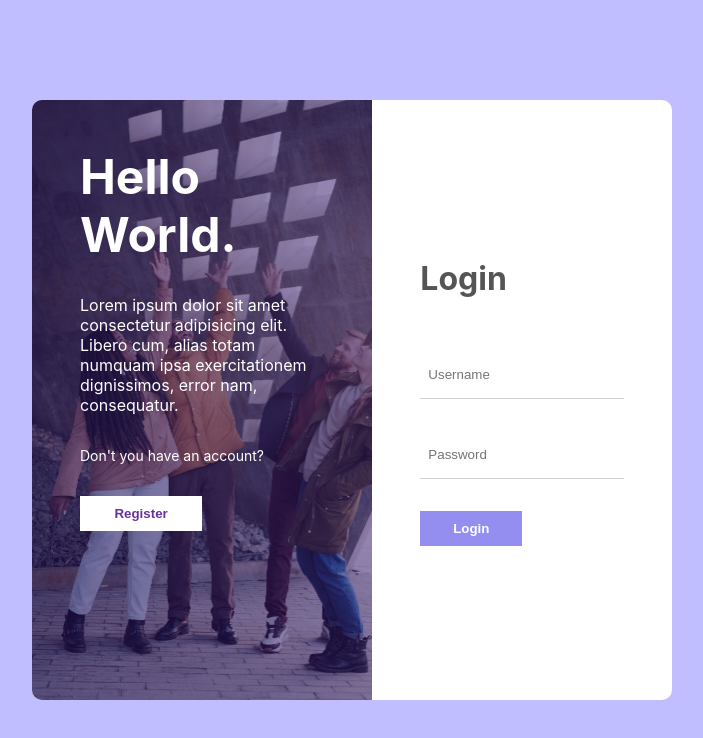
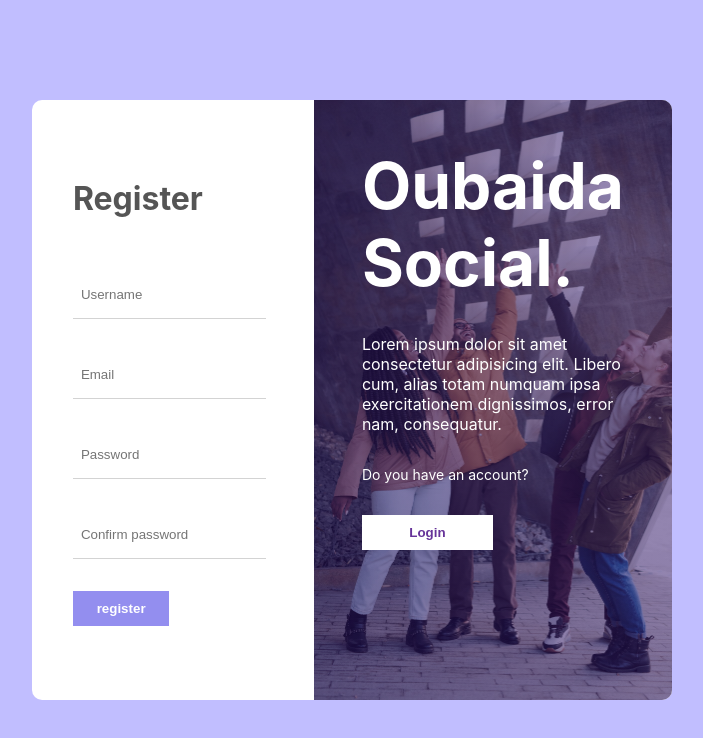
Before and after one commit to OubaidaAkilan/Social-Media-App, a React (Create React App) app in the folder Frontend/: page / in a window 1280 px wide. Shown: the top 738 px of the page, without its empty margins (288-991 px from the left). Built offline with nearby package versions, Linux system fonts and the light colour scheme.

Commit message:
Finish the register component and its style

```diff
--- a/Frontend/src/App.jsx
+++ b/Frontend/src/App.jsx
@@ -1,12 +1,14 @@
-import React from 'react'
-import Login from './pages/login/Login'
+import React from 'react';
+import Login from './pages/login/Login';
+import Register from './pages/register/Register';
 
 function App() {
   return (
     <section className='social__app'>
-        <Login/>
+      {/* <Login/> */}
+      <Register />
     </section>
-  )
+  );
 }
 
-export default App
+export default App;
--- /dev/null
+++ b/Frontend/src/pages/register/Register.jsx
@@ -0,0 +1,33 @@
+import './register.scss';
+
+const Register = () => {
+  return (
+    <section className='social__register'>
+      <div className='card'>
+        <div className='left'>
+          <h1>Oubaida Social.</h1>
+          <p>
+            Lorem ipsum dolor sit amet consectetur adipisicing elit. Libero cum,
+            alias totam numquam ipsa exercitationem dignissimos, error nam,
+            consequatur.
+          </p>
+          <span>Do you have an account?</span>
+          <button>Login</button>
+        </div>
+        <div className='right'>
+          <h1>Register</h1>
+          <form>
+            <input type='text' placeholder='Username' />
+            <input type='text' placeholder='Email' />
+            <input type='password' placeholder='Password' />
+            <input type='password' placeholder='Confirm password' />
+
+            <button>register</button>
+          </form>
+        </div>
+      </div>
+    </section>
+  );
+};
+
+export default Register;
--- /dev/null
+++ b/Frontend/src/pages/register/register.scss
@@ -0,0 +1,82 @@
+.social__register {
+  height: 100vh;
+  background-color: rgb(193, 190, 255);
+  display: flex;
+  justify-content: center;
+  align-items: center;
+  .card {
+    width: 50%;
+    display: flex;
+    flex-direction: row-reverse;
+    background-color: white;
+    border-radius: 10px;
+    overflow: hidden;
+    min-height: 600px;
+
+    .left {
+      flex: 1;
+      display: flex;
+      flex-direction: column;
+      gap: 2rem;
+      color: white;
+      padding: 3rem;
+      background-image: linear-gradient(
+          rgba(39, 11, 96, 0.5),
+          rgba(39, 11, 96, 0.5)
+        ),
+        url('../../assets/login.jpeg');
+      background-size: cover;
+      h1 {
+        font-size: 4rem;
+        line-height: 1.2;
+      }
+      p {
+      }
+      span {
+        font-size: 14px;
+      }
+      button {
+        width: 50%;
+        padding: 10px;
+        border: none;
+        background-color: white;
+        color: rebeccapurple;
+        font-weight: bold;
+        cursor: pointer;
+      }
+    }
+    .right {
+      flex: 1;
+      display: flex;
+      flex-direction: column;
+      justify-content: center;
+      gap: 3rem;
+      color: white;
+      padding: 3rem;
+      h1 {
+        font-size: 2rem;
+        line-height: 1.5;
+        color: #555;
+      }
+      form {
+        display: flex;
+        flex-direction: column;
+        gap: 2rem;
+        input {
+          border: none;
+          border-bottom: 1px solid lightgray;
+          padding: 1rem 0.5rem;
+        }
+        button {
+          width: 50%;
+          padding: 10px;
+          border: none;
+          background-color: #938eef;
+          color: white;
+          font-weight: bold;
+          cursor: pointer;
+        }
+      }
+    }
+  }
+}
```
